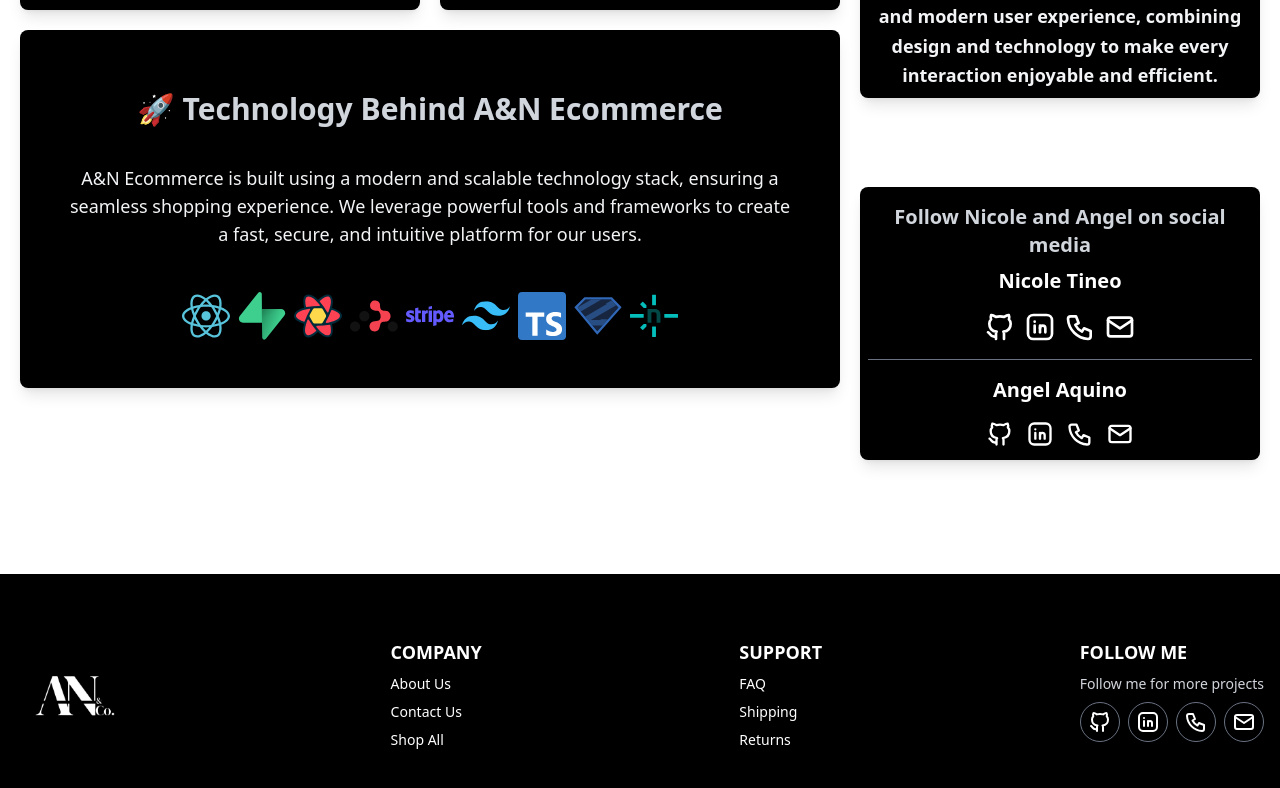
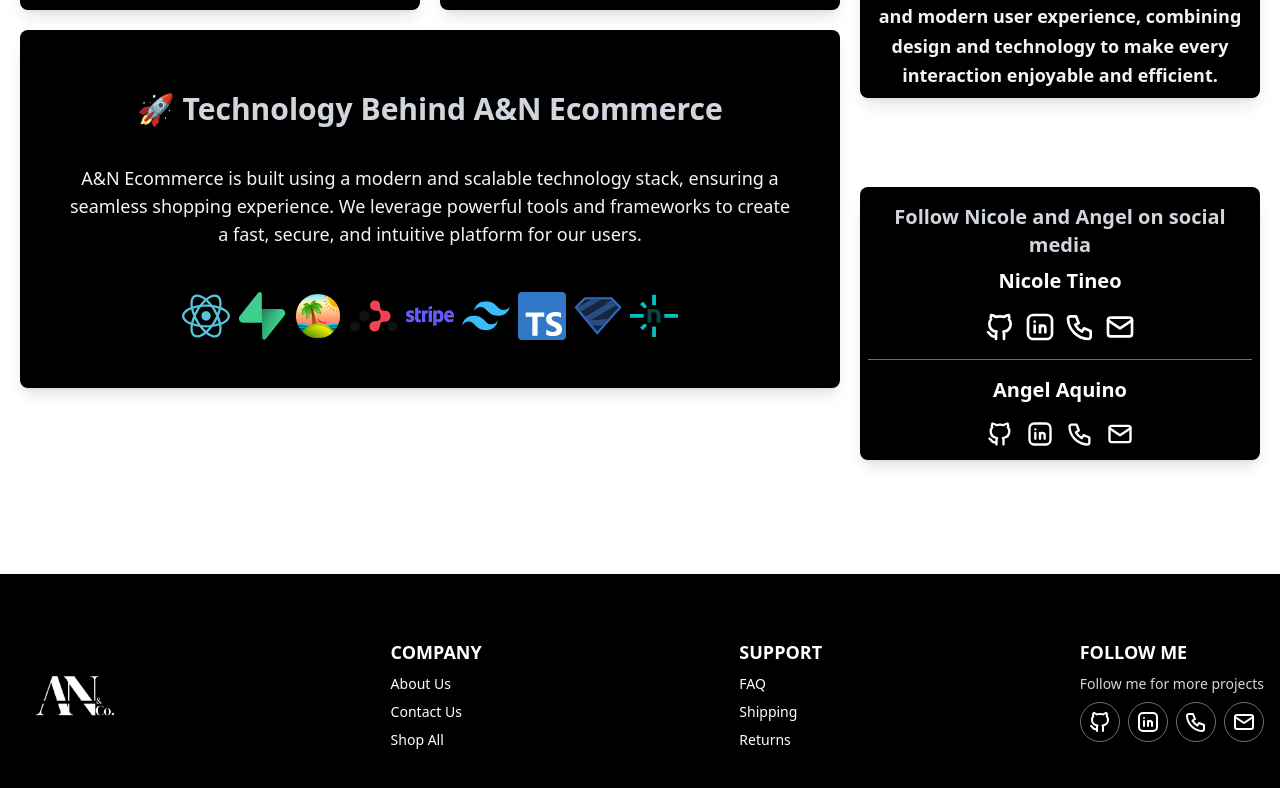
Before and after one commit to A3xxx23/Ecommerce, a React (Vite) app in the folder Ecommerce/: page /about in a window 1280 px wide. Shown: the part 611-1399 px from the top of the page. Built offline with nearby package versions, Linux system fonts and the light colour scheme; no server answers; what @midudev/tailwind-animations would draw is missing.

Commit message:
changes in product visualizer

```diff
--- a/Ecommerce/src/pages/About.tsx
+++ b/Ecommerce/src/pages/About.tsx
@@ -115,7 +115,7 @@ export const About = () => {
     <div className="flex flex-wrap justify-center gap-2 pt-7">
       <img src="./public/stack/react_dark.svg" alt="React" className="h-12 w-12"/>
       <img src="./public/stack/supabase.svg" alt="Supabase" className="h-12 w-12" />
-      <img src="./public/stack/reactquery.svg" alt="ReactQuery" className="h-12 w-12" />
+      <img src="./public/stack/tanstack.svg" alt="Tan Stack" className="h-12 w-12" />
       <img src="./public/stack/reactrouter.svg" alt="ReactRouter" className="h-12 w-12" />
       <img src="./public/stack/stripe.svg" alt="Stripe" className="h-12 w-12"/>
       <img src="./public/stack/tailwindcss.svg" alt="tailwindCSS" className="h-12 w-12" />
--- a/Ecommerce/src/pages/ShopAll.tsx
+++ b/Ecommerce/src/pages/ShopAll.tsx
@@ -1,12 +1,17 @@
 import { CardProducts } from "../components/products/CardProducts"
 import { ContainerFilter } from "../components/products/ContainerFilter";
-import { allProducts } from "../data/initialData"
 import { PreparedProducts } from "../helpers"
+import { useProducts } from "../hooks";
 
 export const ShopAll = () => {
 
-    const preparedProducts = PreparedProducts(allProducts);
+    const { products , isLoading} = useProducts();
 
+    //Si esta loading o es product es nulll retornar cargando
+
+    if(isLoading || !products) return <p>Cargando...</p>
+
+    const preparedProducts = PreparedProducts(products);
 
     return (
     <>
@@ -27,10 +32,11 @@ export const ShopAll = () => {
                         name={product.name}
                         price={product.price}
                         colors={product.colors}
-                        img={product.img[0]}
+                        img={product.images[0]}
                         slug={product.slug}
                         variants={product.variants}
                     />
+
                      ))}
                 </div>
             </div>
```
Also changed, not shown: Ecommerce/src/interfaces/product.interface.ts (+4 -4 lines).
